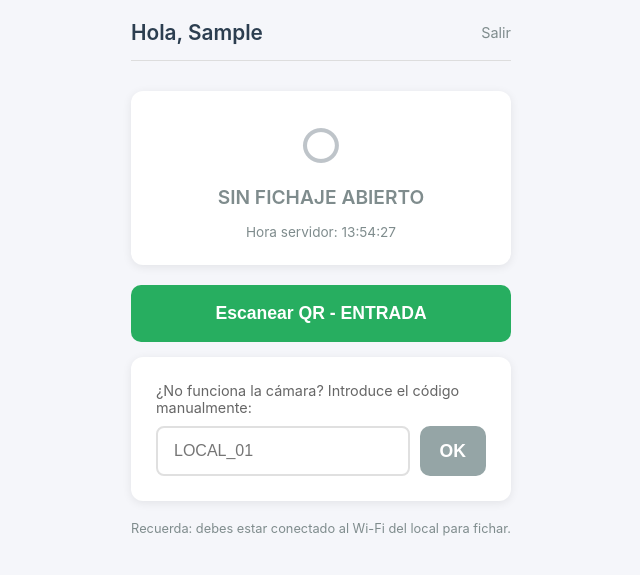
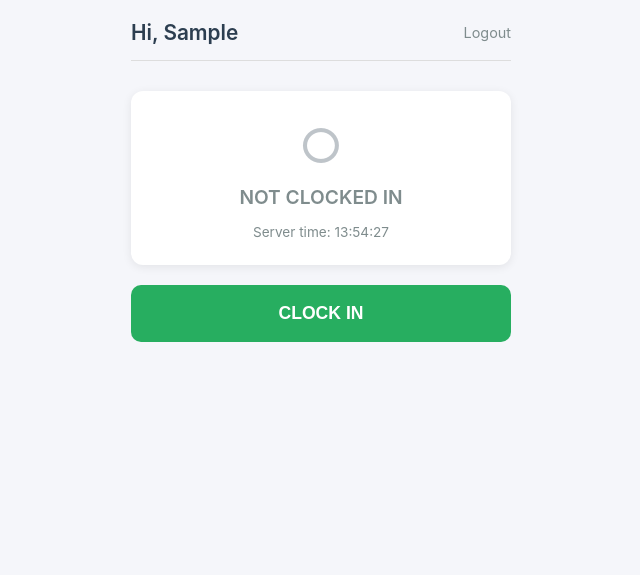
Before and after one commit to fbarquez/meriendahaus_controldeasisitencia, a Django app: page / in a window 1280 px wide. Shown: the top 575 px of the page, without its empty margins (319-959 px from the left). Run offline with Django 5.2, Linux system fonts and the light colour scheme; the visitor is signed in with stand-in values (Sample User, id 1); data that the repository does not hold is empty; some libraries are stand-ins or nearby versions.

Commit message:
Simplify UI: remove QR, add PIN login, switch to English
- Remove QR scanner and manual code input
- Single button for clock in/out
- Auto-detect location (single location setup)
- PIN-based login (4-digit numeric)
- All UI text now in English
- Simplified password validators for PIN support

Co-Authored-By: Claude Opus 4.5 <noreply@anthropic.com>

```diff
--- a/clock/templates/clock/base.html
+++ b/clock/templates/clock/base.html
@@ -1,10 +1,10 @@
 <!DOCTYPE html>
-<html lang="es">
+<html lang="en">
 <head>
     <meta charset="UTF-8">
     <meta name="viewport" content="width=device-width, initial-scale=1.0, maximum-scale=1.0, user-scalable=no">
     <meta name="theme-color" content="#2c3e50">
-    <title>{% block title %}Fichaje{% endblock %} - Meriendahaus</title>
+    <title>{% block title %}Time Clock{% endblock %} - Meriendahaus</title>
 
     <!-- PWA support -->
     <link rel="manifest" href="/static/manifest.json">
--- a/clock/templates/clock/clock.html
+++ b/clock/templates/clock/clock.html
@@ -1,11 +1,11 @@
 {% extends 'clock/base.html' %}
 
-{% block title %}Fichaje{% endblock %}
+{% block title %}Time Clock{% endblock %}
 
 {% block content %}
 <div class="header">
-    <h1>Hola, {{ user.first_name|default:user.username }}</h1>
-    <a href="{% url 'logout' %}" class="logout">Salir</a>
+    <h1>Hi, {{ user.first_name|default:user.username }}</h1>
+    <a href="{% url 'logout' %}" class="logout">Logout</a>
 </div>
 
 <!-- Status Card -->
@@ -14,10 +14,10 @@
         <div style="text-align: center;">
             <div style="font-size: 3em; margin-bottom: 10px;">✓</div>
             <div style="font-size: 1.2em; font-weight: 600; color: #27ae60;">
-                FICHAJE ABIERTO
+                CLOCKED IN
             </div>
             <div class="text-muted mt-2">
-                Entrada: {{ open_entry.check_in|time:"H:i" }}<br>
+                Since: {{ open_entry.check_in|time:"H:i" }}<br>
                 {{ open_entry.location.name }}
             </div>
         </div>
@@ -25,13 +25,13 @@
         <div style="text-align: center;">
             <div style="font-size: 3em; margin-bottom: 10px; opacity: 0.3;">○</div>
             <div style="font-size: 1.2em; font-weight: 600; color: #7f8c8d;">
-                SIN FICHAJE ABIERTO
+                NOT CLOCKED IN
             </div>
         </div>
     {% endif %}
 
     <div class="text-center text-muted mt-2" style="font-size: 0.85em;">
-        Hora servidor: {{ server_time|time:"H:i:s" }}
+        Server time: {{ server_time|time:"H:i:s" }}
     </div>
 </div>
 
@@ -43,148 +43,26 @@
     <div class="alert alert-success">{{ success }}</div>
 {% endif %}
 
-<!-- Action Form -->
+<!-- Action Button -->
 <form method="post" id="clock-form">
     {% csrf_token %}
-    <input type="hidden" name="location" id="location-input">
 
     {% if open_entry %}
         <input type="hidden" name="action" value="out">
-        <button type="button" class="btn btn-danger mb-2" onclick="startScanner()">
-            Escanear QR - SALIDA
+        <button type="submit" class="btn btn-danger">
+            CLOCK OUT
         </button>
     {% else %}
         <input type="hidden" name="action" value="in">
-        <button type="button" class="btn btn-success mb-2" onclick="startScanner()">
-            Escanear QR - ENTRADA
+        <button type="submit" class="btn btn-success">
+            CLOCK IN
         </button>
     {% endif %}
 </form>
 
-<!-- QR Scanner Container (hidden by default) -->
-<div id="scanner-container" class="card" style="display: none;">
-    <div style="display: flex; justify-content: space-between; align-items: center; margin-bottom: 15px;">
-        <span style="font-weight: 600;">Escanear código QR</span>
-        <button type="button" onclick="stopScanner()" style="background: none; border: none; font-size: 1.5em; cursor: pointer;">×</button>
-    </div>
-    <div id="qr-reader" style="width: 100%;"></div>
-</div>
-
-<!-- Manual Input (fallback) -->
-<div class="card">
-    <div style="font-size: 0.9em; color: #666; margin-bottom: 10px;">
-        ¿No funciona la cámara? Introduce el código manualmente:
-    </div>
-    <div style="display: flex; gap: 10px;">
-        <input
-            type="text"
-            id="manual-code"
-            class="form-control"
-            placeholder="LOCAL_01"
-            style="text-transform: uppercase;"
-        >
-        <button type="button" class="btn btn-secondary" onclick="submitManualCode()" style="width: auto; padding: 14px 20px;">
-            OK
-        </button>
-    </div>
-</div>
-
+{% if location %}
 <p class="text-center text-muted" style="font-size: 0.8em; margin-top: 20px;">
-    Recuerda: debes estar conectado al Wi-Fi del local para fichar.
+    You must be connected to the workplace WiFi to clock in/out.
 </p>
+{% endif %}
 {% endblock %}
-
-{% block extra_js %}
-<!-- QR Scanner Library -->
-<script src="https://unpkg.com/html5-qrcode@2.3.8/html5-qrcode.min.js"></script>
-
-<script>
-    let html5QrCode = null;
-    let isScanning = false;
-
-    function startScanner() {
-        const container = document.getElementById('scanner-container');
-        container.style.display = 'block';
-
-        if (html5QrCode === null) {
-            html5QrCode = new Html5Qrcode("qr-reader");
-        }
-
-        if (isScanning) return;
-
-        html5QrCode.start(
-            { facingMode: "environment" },
-            {
-                fps: 10,
-                qrbox: { width: 250, height: 250 }
-            },
-            onScanSuccess,
-            onScanFailure
-        ).then(() => {
-            isScanning = true;
-        }).catch(err => {
-            console.error("Error starting scanner:", err);
-            alert("No se pudo acceder a la cámara. Usa el código manual.");
-            container.style.display = 'none';
-        });
-    }
-
-    function stopScanner() {
-        const container = document.getElementById('scanner-container');
-
-        if (html5QrCode && isScanning) {
-            html5QrCode.stop().then(() => {
-                isScanning = false;
-                container.style.display = 'none';
-            }).catch(err => {
-                console.error("Error stopping scanner:", err);
-            });
-        } else {
-            container.style.display = 'none';
-        }
-    }
-
-    function onScanSuccess(decodedText, decodedResult) {
-        // Validate format (e.g., LOCAL_01)
-        const code = decodedText.trim().toUpperCase();
-
-        if (!code.match(/^[A-Z0-9_]+$/)) {
-            console.warn("Invalid QR code format:", code);
-            return;
-        }
-
-        // Stop scanner and submit
-        stopScanner();
-        submitCode(code);
-    }
-
-    function onScanFailure(error) {
-        // Ignore scan failures (happens continuously while scanning)
-    }
-
-    function submitManualCode() {
-        const input = document.getElementById('manual-code');
-        const code = input.value.trim().toUpperCase();
-
-        if (!code) {
-            alert("Introduce un código");
-            return;
-        }
-
-        submitCode(code);
-    }
-
-    function submitCode(code) {
-        document.getElementById('location-input').value = code;
-        document.getElementById('clock-form').submit();
-    }
-
-    // Allow Enter key in manual input
-    document.getElementById('manual-code').addEventListener('keypress', function(e) {
-        if (e.key === 'Enter') {
-            e.preventDefault();
-            submitManualCode();
-        }
-    });
-</script>
-{% endblock %}
--- a/clock/views.py
+++ b/clock/views.py
@@ -28,7 +28,7 @@ def login_view(request):
         password = request.POST.get('password', '')
 
         if not username or not password:
-            messages.error(request, 'Introduce usuario y contraseña')
+            messages.error(request, 'Enter username and PIN')
             return render(request, 'clock/login.html')
 
         user = authenticate(request, username=username, password=password)
@@ -39,10 +39,10 @@ def login_view(request):
                 logger.info(f"User {username} logged in from {get_client_ip(request)}")
                 return redirect('clock')
             else:
-                messages.error(request, 'Tu cuenta está desactivada')
+                messages.error(request, 'Your account is disabled')
         else:
             logger.warning(f"Failed login attempt for {username} from {get_client_ip(request)}")
-            messages.error(request, 'Usuario o contraseña incorrectos')
+            messages.error(request, 'Invalid username or PIN')
 
     return render(request, 'clock/login.html')
 
@@ -60,52 +60,49 @@ def clock_view(request):
     """
     Main view for employees to clock in/out.
     Shows current status and handles clock actions.
+    Simple one-button interface with automatic IP validation.
     """
     user = request.user
     open_entry = TimeEntry.get_open_entry(user)
     error = None
     success = None
 
+    # Get the active location (single location setup)
+    location = Location.objects.filter(is_active=True).first()
+
     if request.method == 'POST':
         action = request.POST.get('action')
-        location_code = request.POST.get('location', '').strip().upper()
 
-        if not location_code:
-            error = "Escanea el código QR o introduce el código del local"
+        if not location:
+            error = "No location configured. Contact administrator."
         else:
-            try:
-                location = Location.objects.get(code=location_code)
-            except Location.DoesNotExist:
-                error = f"Código de local no válido: {location_code}"
-                location = None
+            # Validate IP
+            is_allowed, client_ip, ip_error = validate_location_access(request, location)
 
-            if location:
-                # Validate IP
-                is_allowed, client_ip, ip_error = validate_location_access(request, location)
+            if not is_allowed:
+                error = "You must be at the workplace to clock in/out"
+                logger.warning(
+                    f"IP validation failed for {user.username}: "
+                    f"IP={client_ip}, Location={location.code}"
+                )
+            else:
+                # Process action
+                if action == 'in':
+                    success, error = do_check_in(user, location, client_ip)
+                elif action == 'out':
+                    success, error = do_check_out(user, location, client_ip)
+                else:
+                    error = "Invalid action"
 
-                if not is_allowed:
-                    error = ip_error
-                    logger.warning(
-                        f"IP validation failed for {user.username}: "
-                        f"IP={client_ip}, Location={location_code}"
-                    )
-                else:
-                    # Process action
-                    if action == 'in':
-                        success, error = do_check_in(user, location, client_ip)
-                    elif action == 'out':
-                        success, error = do_check_out(user, location, client_ip)
-                    else:
-                        error = "Acción no válida"
-
-                    # Refresh open_entry after action
-                    open_entry = TimeEntry.get_open_entry(user)
+                # Refresh open_entry after action
+                open_entry = TimeEntry.get_open_entry(user)
 
     context = {
         'open_entry': open_entry,
         'error': error,
         'success': success,
         'server_time': timezone.now(),
+        'location': location,
     }
     return render(request, 'clock/clock.html', context)
 
@@ -122,7 +119,7 @@ def do_check_in(user, location, client_ip):
     if TimeEntry.has_open_entry(user):
         open_entry = TimeEntry.get_open_entry(user)
         time_str = open_entry.check_in.strftime('%H:%M')
-        return None, f"Ya tienes un fichaje abierto desde las {time_str}"
+        return None, f"You already clocked in at {time_str}"
 
     # Create new entry
     now = timezone.now()
@@ -135,7 +132,7 @@ def do_check_in(user, location, client_ip):
     )
 
     logger.info(f"Check-in: {user.username} at {location.code} from IP {client_ip}")
-    return f"Entrada registrada a las {now.strftime('%H:%M')}", None
+    return f"Clocked in at {now.strftime('%H:%M')}", None
 
 
 @transaction.atomic
@@ -149,7 +146,7 @@ def do_check_out(user, location, client_ip):
     open_entry = TimeEntry.get_open_entry(user)
 
     if not open_entry:
-        return None, "No tienes ningún fichaje abierto"
+        return None, "You haven't clocked in yet"
 
     # Update entry with check-out
     now = timezone.now()
@@ -162,7 +159,7 @@ def do_check_out(user, location, client_ip):
         f"Check-out: {user.username} at {location.code} from IP {client_ip} "
         f"(duration: {duration})"
     )
-    return f"Salida registrada a las {now.strftime('%H:%M')} (Duración: {duration})", None
+    return f"Clocked out at {now.strftime('%H:%M')} (Duration: {duration})", None
 
 
 @login_required
```
Also changed, not shown: clock/templates/clock/login.html (+13 -9 lines), zeiterfassung/settings.py (+6 -6 lines), 1 other file.
